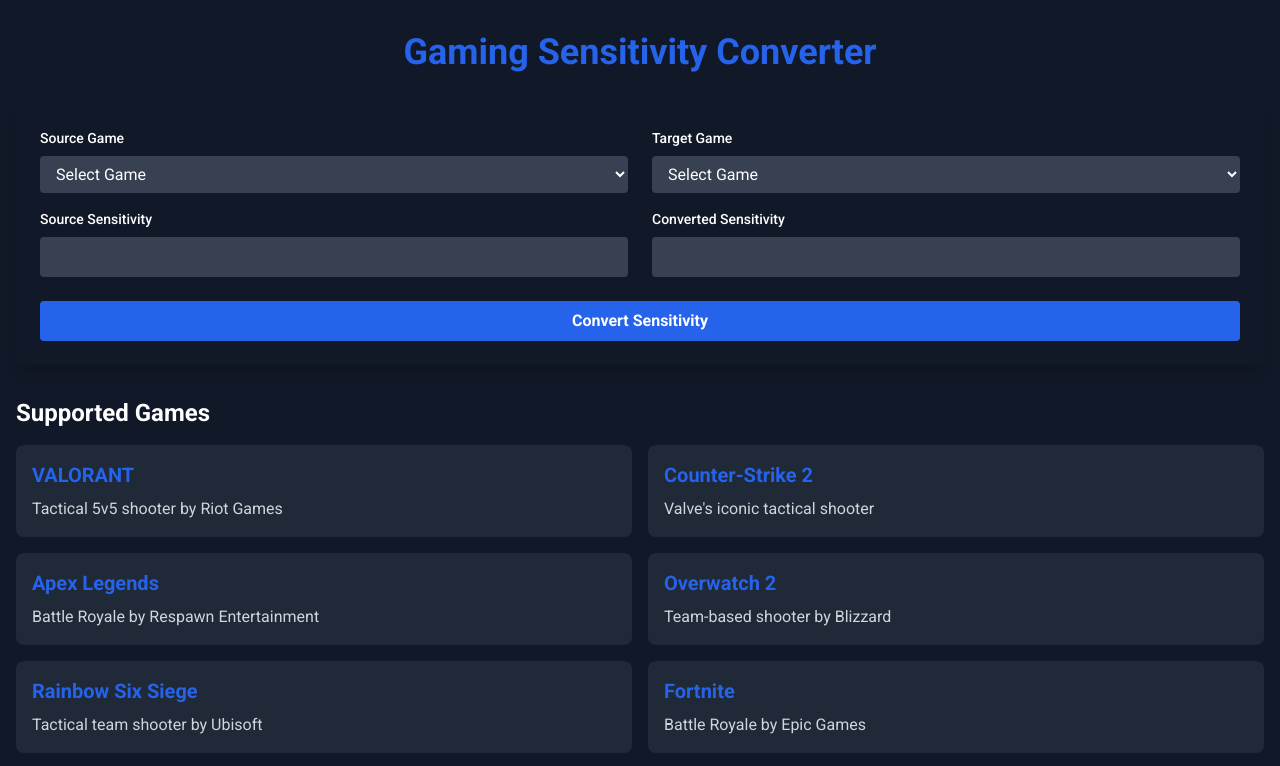
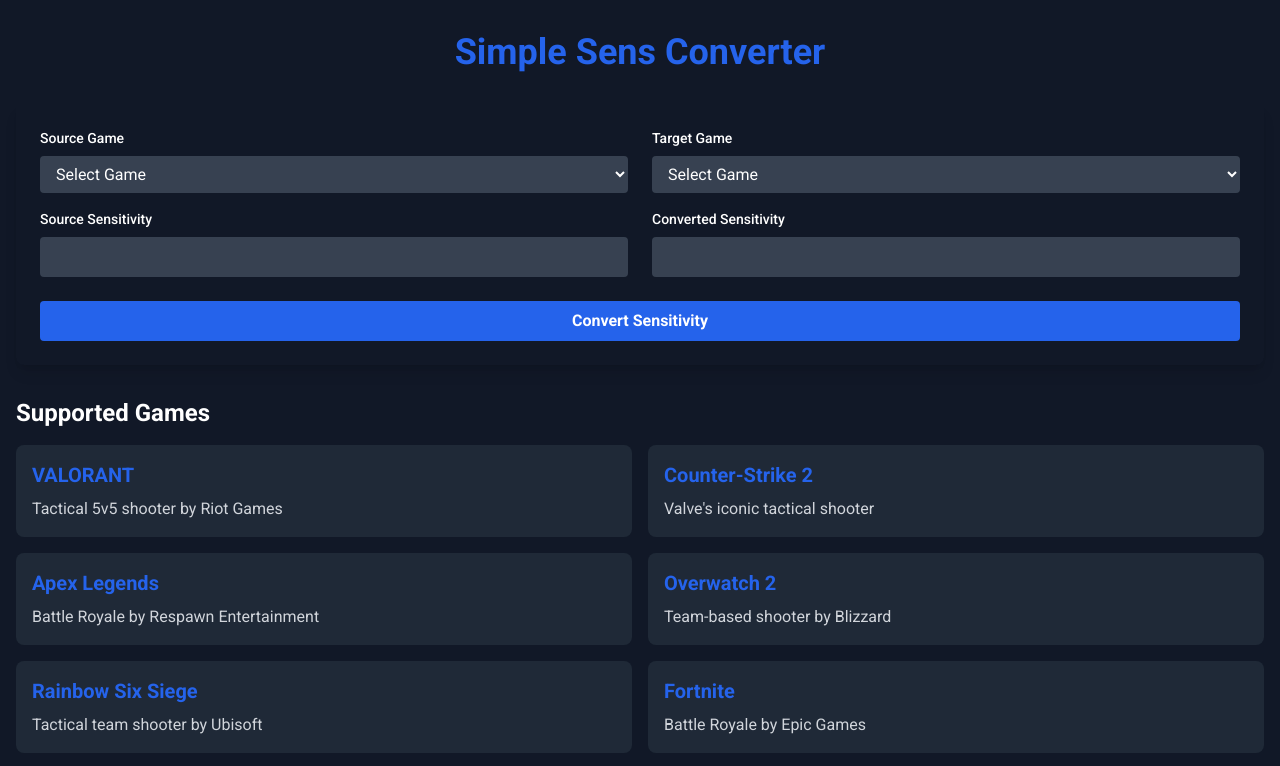
Before and after one commit to RevanYor/sensconverter, a website: page public/index.html in a window 1280 px wide. Shown: the top 766 px of the page. Drawn offline with Linux system fonts and the light colour scheme.

Commit message:
Completed Functionality

```diff
--- a/public/index.html
+++ b/public/index.html
@@ -3,13 +3,13 @@
 <head>
     <meta charset="UTF-8">
     <meta name="viewport" content="width=device-width, initial-scale=1.0">
-    <title>Gaming Sensitivity Converter</title>
+    <title>Simple Sens Converter</title>
     <link href="css/output.css" rel="stylesheet">
     <link href="https://fonts.googleapis.com/css2?family=Roboto:wght@400;500;700&display=swap" rel="stylesheet">
 </head>
 <body class="bg-gray-900 text-white min-h-screen font-['Roboto']">
     <div class="container mx-auto px-4 py-8">
-        <h1 class="text-4xl font-bold text-center mb-8 text-gaming-blue">Gaming Sensitivity Converter</h1>
+        <h1 class="text-4xl font-bold text-center mb-8 text-gaming-blue">Simple Sens Converter</h1>
 
         <div class="max-w-3xl mx-auto bg-gray-800/50 rounded-lg p-6 shadow-lg backdrop-blur-sm">
             <div class="grid grid-cols-1 md:grid-cols-2 gap-6">
```
